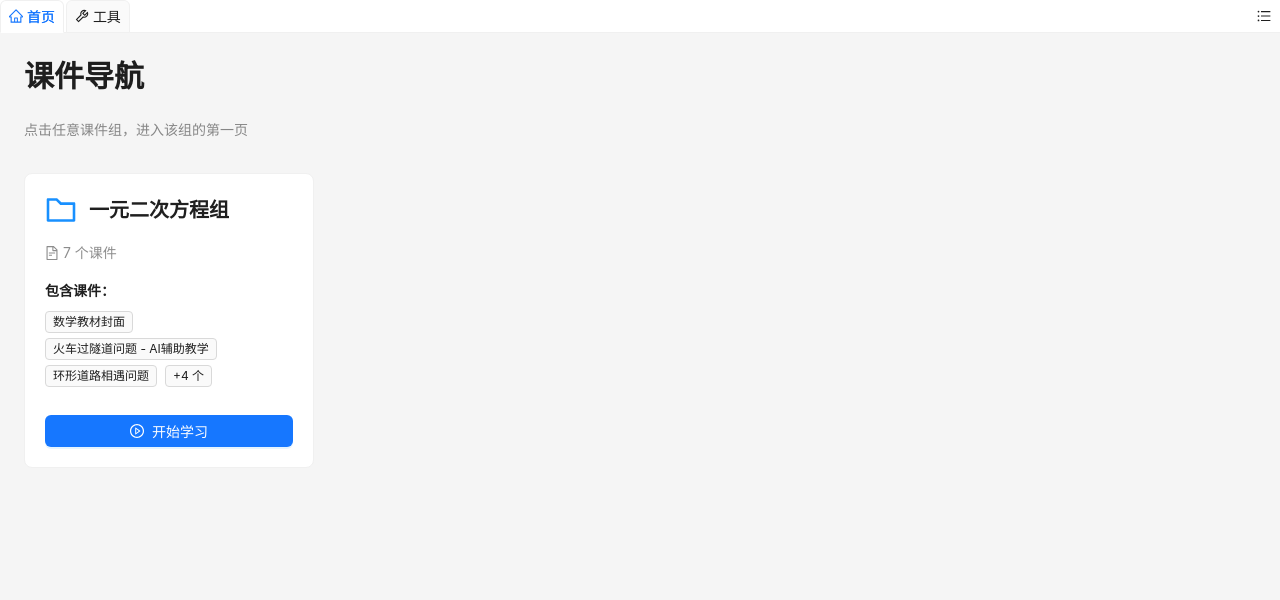
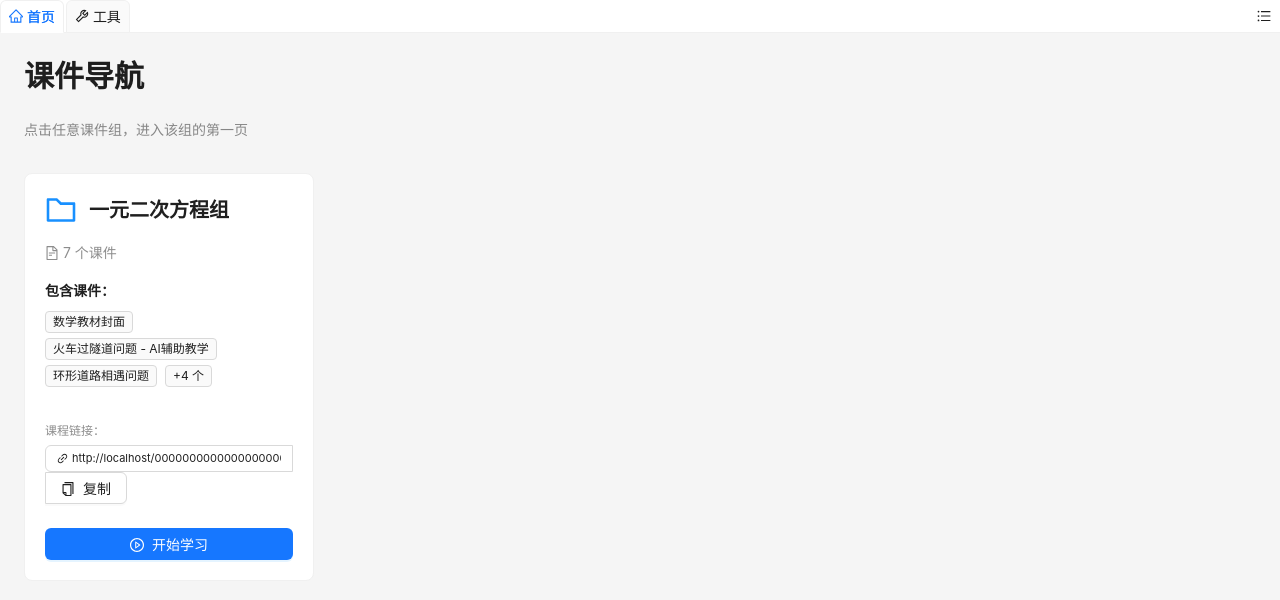
Before and after one commit to relengxing/reedu, a React (Vite) app: page / in a window 1280 px wide. Shown: the top 600 px of the page. Built offline with nearby package versions, Linux system fonts and the light colour scheme.

Commit message:
课程md5访问

```diff
--- a/src/App.tsx
+++ b/src/App.tsx
@@ -6,6 +6,7 @@ import HomePage from './pages/HomePage';
 import NavigationPage from './pages/NavigationPage';
 import CatalogPage from './pages/CatalogPage';
 import CoursewarePlayer from './pages/CoursewarePlayer';
+import CoursePage from './pages/CoursePage';
 import CountdownDisplay from './components/CountdownDisplay';
 import CountdownEndAnimation from './components/CountdownEndAnimation';
 import RollCallAnimation from './components/RollCallAnimation';
@@ -211,6 +212,8 @@ const AppContent: React.FC = () => {
             <Route path="/catalog" element={<CatalogPage />} />
             <Route path="/player/:coursewareIndex/:pageIndex" element={<CoursewarePlayer />} />
             <Route path="/player/:pageIndex" element={<CoursewarePlayer />} />
+            {/* 课程URL：32位MD5字符串，放在其他路由之后，避免与固定路由冲突 */}
+            <Route path="/:courseId" element={<CoursePage />} />
             <Route path="*" element={<Navigate to="/" replace />} />
           </Routes>
         </Content>
--- a/src/coursewares/index.ts
+++ b/src/coursewares/index.ts
@@ -11,6 +11,7 @@
 
 import { parseHTMLCourseware, setAudioPathMap } from '../utils/coursewareParser';
 import type { CoursewareData, CoursewareGroup } from '../types';
+import { hashStringSync } from '../utils/md5';
 
 // 导入音频文件（使用 ?url 获取打包后的 URL）
 // 使用 import.meta.glob 导入所有音频文件
@@ -96,9 +97,13 @@ coursewareGroupsMap.forEach((coursewares, groupId) => {
 
   // 创建课件组
   const groupName = groupId || '默认组';
+  const groupIdForHash = groupId || 'default';
+  // 计算课程ID（文件夹名的MD5哈希值）
+  const courseId = hashStringSync(groupIdForHash);
   coursewareGroups.push({
     id: groupId || 'default',
     name: groupName,
+    courseId: courseId,
     coursewares: parsedCoursewares,
   });
 
--- /dev/null
+++ b/src/pages/CoursePage.tsx
@@ -0,0 +1,126 @@
+import React, { useEffect, useState, useRef } from 'react';
+import { useParams, useNavigate } from 'react-router-dom';
+import { Typography, Button, Spin } from 'antd';
+import { useCourseware } from '../context/CoursewareContext';
+
+const { Title, Text } = Typography;
+
+const CoursePage: React.FC = () => {
+  const { courseId } = useParams<{ courseId: string }>();
+  const navigate = useNavigate();
+  const { bundledCoursewareGroups, coursewares, addBundledCourseware } = useCourseware();
+  const [loading, setLoading] = useState(true);
+  const [pendingNavigation, setPendingNavigation] = useState<{ sourcePath: string } | null>(null);
+  const prevCoursewaresLengthRef = useRef(coursewares.length);
+
+  // 监听coursewares变化，当新课件添加完成后自动跳转
+  useEffect(() => {
+    if (pendingNavigation && coursewares.length > prevCoursewaresLengthRef.current) {
+      // 找到新添加的课件索引
+      const targetIndex = coursewares.findIndex(cw => cw.sourcePath === pendingNavigation.sourcePath);
+      if (targetIndex >= 0) {
+        setLoading(false);
+        navigate(`/player/${targetIndex}/0`, { replace: true });
+        setPendingNavigation(null);
+      }
+    }
+    prevCoursewaresLengthRef.current = coursewares.length;
+  }, [coursewares, pendingNavigation, navigate]);
+
+  useEffect(() => {
+    if (!courseId) {
+      navigate('/', { replace: true });
+      return;
+    }
+
+    // 验证courseId格式（应该是32位十六进制字符串）
+    if (!/^[0-9a-f]{32}$/i.test(courseId)) {
+      console.warn(`[CoursePage] 无效的课程ID格式: ${courseId}`);
+      setLoading(false);
+      return;
+    }
+
+    // 查找对应的课程组
+    const group = bundledCoursewareGroups.find(g => g.courseId === courseId);
+
+    if (!group) {
+      console.error(`[CoursePage] 未找到课程ID: ${courseId}`);
+      setLoading(false);
+      return;
+    }
+
+    if (group.coursewares.length === 0) {
+      console.warn(`[CoursePage] 课程组 "${group.name}" 没有课件`);
+      setLoading(false);
+      return;
+    }
+
+    // 添加该组的所有课件到使用列表（如果还没有添加）
+    const firstCourseware = group.coursewares[0];
+
+    // 检查第一个课件是否已经在使用列表中
+    const existingIndex = coursewares.findIndex(cw => cw.sourcePath === firstCourseware.sourcePath);
+    if (existingIndex >= 0) {
+      // 如果已存在，直接跳转
+      setLoading(false);
+      navigate(`/player/${existingIndex}/0`, { replace: true });
+      return;
+    }
+
+    // 如果不存在，添加该组的所有课件到使用列表
+    group.coursewares.forEach(cw => {
+      // 检查是否已经在使用列表中
+      const isAlreadyAdded = cw.sourcePath && coursewares.some(usedCw => usedCw.sourcePath === cw.sourcePath);
+      if (!isAlreadyAdded) {
+        addBundledCourseware(cw);
+      }
+    });
+
+    // 设置待跳转的课件，useEffect会监听状态变化并自动跳转
+    setPendingNavigation({ sourcePath: firstCourseware.sourcePath! });
+  }, [courseId, bundledCoursewareGroups, coursewares, addBundledCourseware, navigate]);
+
+  // 如果正在加载或跳转，显示加载状态
+  if (loading) {
+    return (
+      <div style={{
+        padding: '48px',
+        textAlign: 'center',
+        display: 'flex',
+        flexDirection: 'column',
+        alignItems: 'center',
+        justifyContent: 'center',
+        minHeight: '50vh'
+      }}>
+        <Spin size="large" />
+        <Text style={{ marginTop: '16px', display: 'block' }}>正在加载课程...</Text>
+      </div>
+    );
+  }
+
+  // 如果找不到课程，显示错误信息
+  const group = bundledCoursewareGroups.find(g => g.courseId === courseId);
+  if (!group) {
+    return (
+      <div style={{ padding: '48px', textAlign: 'center' }}>
+        <Title level={3}>课程不存在</Title>
+        <Text type="secondary">未找到课程ID: {courseId}</Text>
+        <div style={{ marginTop: '24px' }}>
+          <Button type="primary" onClick={() => navigate('/')}>
+            返回首页
+          </Button>
+        </div>
+      </div>
+    );
+  }
+
+  // 正常情况下不应该到达这里（应该已经跳转了）
+  return (
+    <div style={{ padding: '48px', textAlign: 'center' }}>
+      <Spin size="large" />
+      <Text style={{ marginTop: '16px', display: 'block' }}>正在跳转...</Text>
+    </div>
+  );
+};
+
+export default CoursePage;
--- a/src/pages/NavigationPage.tsx
+++ b/src/pages/NavigationPage.tsx
@@ -1,8 +1,8 @@
 import React, { useState, useEffect, useRef } from 'react';
-import { Card, Typography, Button, Space, Row, Col, Tag } from 'antd';
+import { Card, Typography, Button, Space, Row, Col, Tag, Input, message } from 'antd';
 import { useNavigate } from 'react-router-dom';
 import { useCourseware } from '../context/CoursewareContext';
-import { FolderOutlined, FileTextOutlined, PlayCircleOutlined } from '@ant-design/icons';
+import { FolderOutlined, FileTextOutlined, PlayCircleOutlined, LinkOutlined, CopyOutlined } from '@ant-design/icons';
 
 const { Title, Text } = Typography;
 
@@ -120,6 +120,33 @@ const NavigationPage: React.FC = () => {
                   </div>
                 )}
 
+                {/* 课程URL */}
+                <div style={{ marginTop: '12px' }}>
+                  <Text type="secondary" style={{ fontSize: '12px' }}>课程链接：</Text>
+                  <Input.Group compact style={{ marginTop: '4px' }}>
+                    <Input
+                      readOnly
+                      value={`${window.location.origin}/${group.courseId}`}
+                      style={{ fontSize: '11px' }}
+                      prefix={<LinkOutlined />}
+                    />
+                    <Button
+                      icon={<CopyOutlined />}
+                      onClick={(e) => {
+                        e.stopPropagation();
+                        const url = `${window.location.origin}/${group.courseId}`;
+                        navigator.clipboard.writeText(url).then(() => {
+                          message.success('课程链接已复制到剪贴板');
+                        }).catch(() => {
+                          message.error('复制失败');
+                        });
+                      }}
+                    >
+                      复制
+                    </Button>
+                  </Input.Group>
+                </div>
+
                 <Button
                   type="primary"
                   icon={<PlayCircleOutlined />}
--- a/src/types/index.ts
+++ b/src/types/index.ts
@@ -29,5 +29,6 @@ export interface CoursewareData {
 export interface CoursewareGroup {
   id: string; // 组ID（文件夹名）
   name: string; // 组名称
+  courseId: string; // 课程ID（文件夹名的MD5哈希值，用于URL）
   coursewares: CoursewareData[]; // 该组下的所有课件
 }
--- /dev/null
+++ b/src/utils/md5.ts
@@ -0,0 +1,55 @@
+/**
+ * MD5哈希工具
+ * 使用浏览器的SubtleCrypto API计算MD5
+ */
+
+// 将字符串转换为ArrayBuffer
+function stringToArrayBuffer(str: string): ArrayBuffer {
+  const encoder = new TextEncoder();
+  return encoder.encode(str);
+}
+
+// 将ArrayBuffer转换为十六进制字符串
+function arrayBufferToHex(buffer: ArrayBuffer): string {
+  const bytes = new Uint8Array(buffer);
+  const hex: string[] = [];
+  for (let i = 0; i < bytes.length; i++) {
+    const byte = bytes[i];
+    hex.push((byte >>> 4).toString(16));
+    hex.push((byte & 0xf).toString(16));
+  }
+  return hex.join('');
+}
+
+// 简单的MD5实现（使用SubtleCrypto的SHA-256作为替代，因为浏览器不支持MD5）
+// 为了兼容性，我们使用SHA-256并取前32个字符作为标识
+export async function hashString(input: string): Promise<string> {
+  try {
+    const data = stringToArrayBuffer(input);
+    const hashBuffer = await crypto.subtle.digest('SHA-256', data);
+    return arrayBufferToHex(hashBuffer).substring(0, 32); // 取前32个字符作为标识
+  } catch (error) {
+    console.error('计算哈希失败:', error);
+    // 降级方案：使用简单的字符串哈希
+    return simpleHash(input);
+  }
+}
+
+// 简单的字符串哈希函数（降级方案）
+function simpleHash(str: string): string {
+  let hash = 0;
+  for (let i = 0; i < str.length; i++) {
+    const char = str.charCodeAt(i);
+    hash = ((hash << 5) - hash) + char;
+    hash = hash & hash; // 转换为32位整数
+  }
+  // 转换为正数并转为16进制
+  const hex = Math.abs(hash).toString(16);
+  // 补齐到32位
+  return hex.padStart(32, '0').substring(0, 32);
+}
+
+// 同步版本的哈希函数（用于编译期）
+export function hashStringSync(input: string): string {
+  return simpleHash(input);
+}
```
